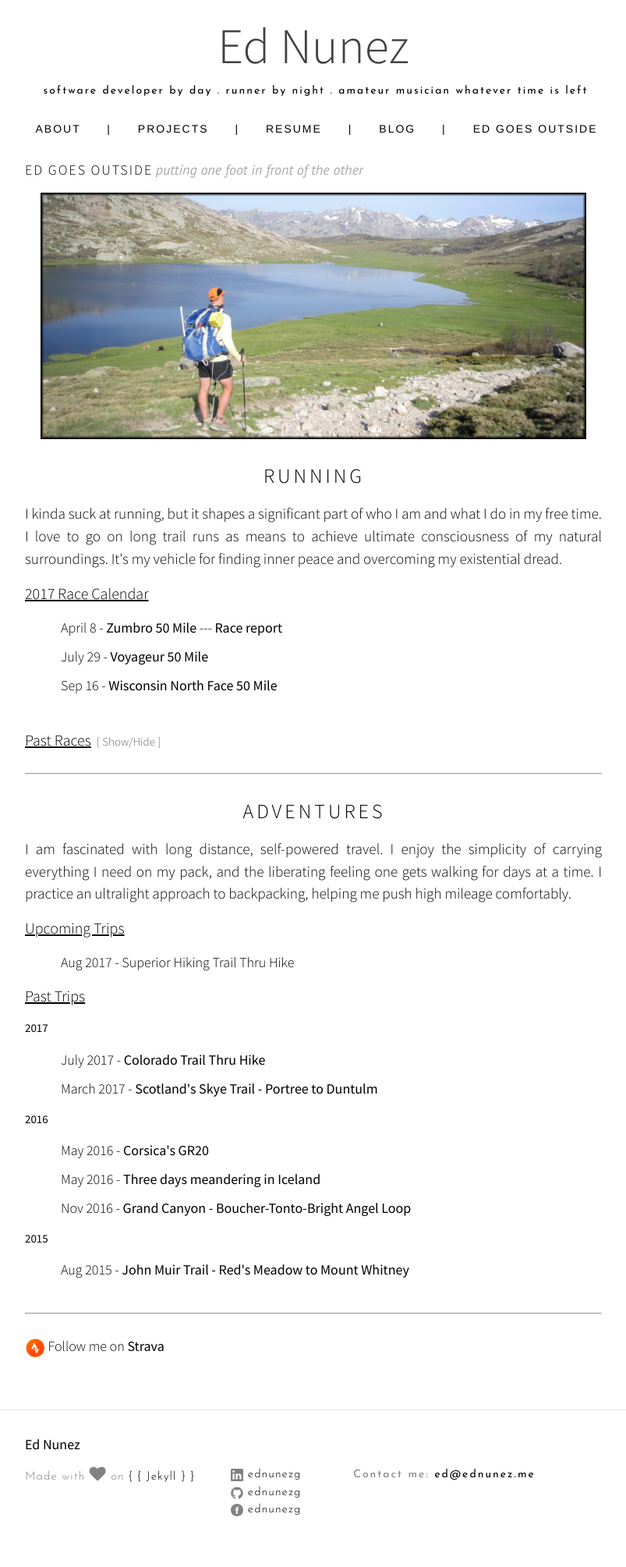
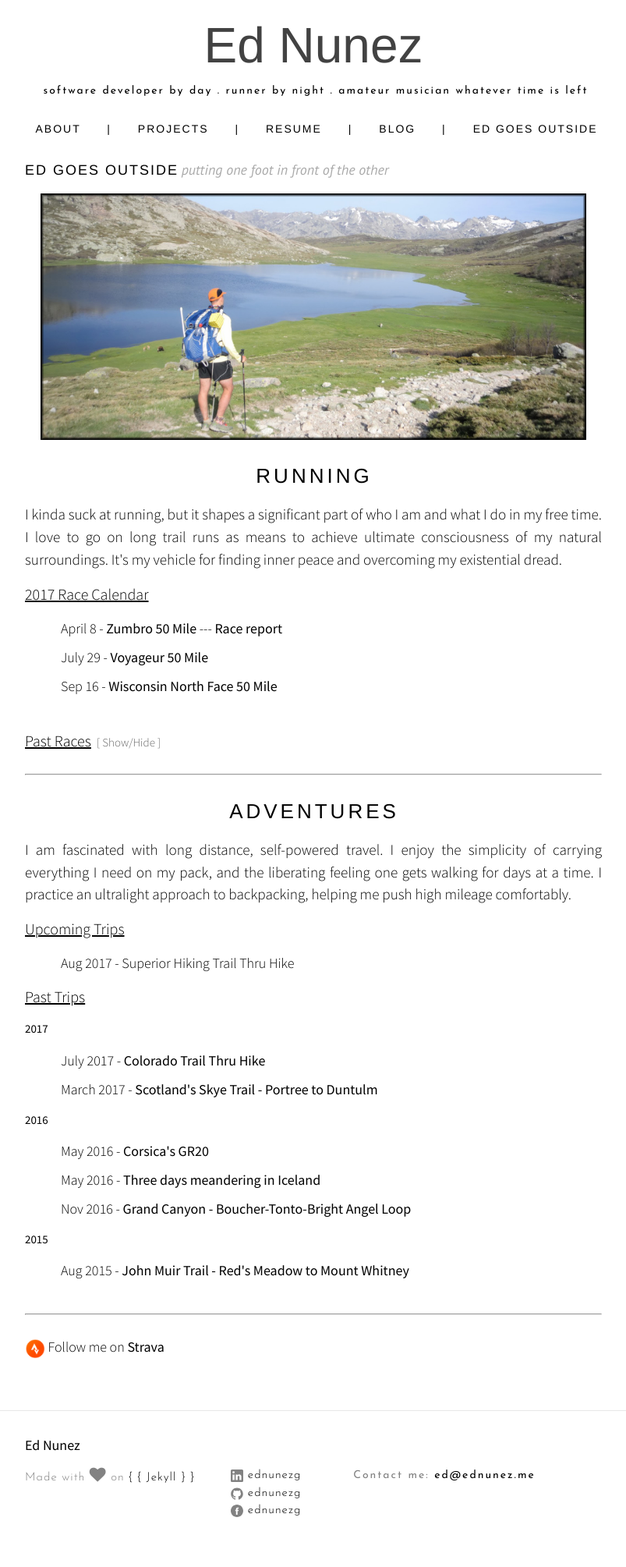
Before and after one commit to ednunezg/ednunezg.github.io, a Jekyll site: the page built from outside.md, in a window 1280 px wide. Shown: the whole page at 78% size, without its empty margins (238-1041 px from the left). Built offline with Jekyll 4.4.1, drawn with Linux system fonts in a browser that asks for light colours; nearby versions of some CDN libraries.

Commit message:
Always indecisive

```diff
--- a/css/style.scss
+++ b/css/style.scss
@@ -391,7 +391,7 @@ pre {
 .site-title {
   font-size: 64px;
   font-weight: 100;
-  font-family: 'Source Sans Pro';
+  font-family: 'Helvetica Neue';
   text-transform: capitalize;
   font-weight: 300;
   margin-top: 10px; /* Changed */
@@ -430,7 +430,7 @@ pre {
   text-transform: uppercase;
   letter-spacing: 2px;
   text-indent: 2px;
-  font-family: "Source Sans Pro";
+  font-family: "Helvetica Neue";
   font-size: 18px;
   text-align:center;
 }
@@ -868,6 +868,7 @@ pre {
   font-size: 1em;
 
   h3 {
+      font-family: "Helvetica Neue";
       text-transform: uppercase;
       letter-spacing: 4px;
       text-indent: 2px;
```
